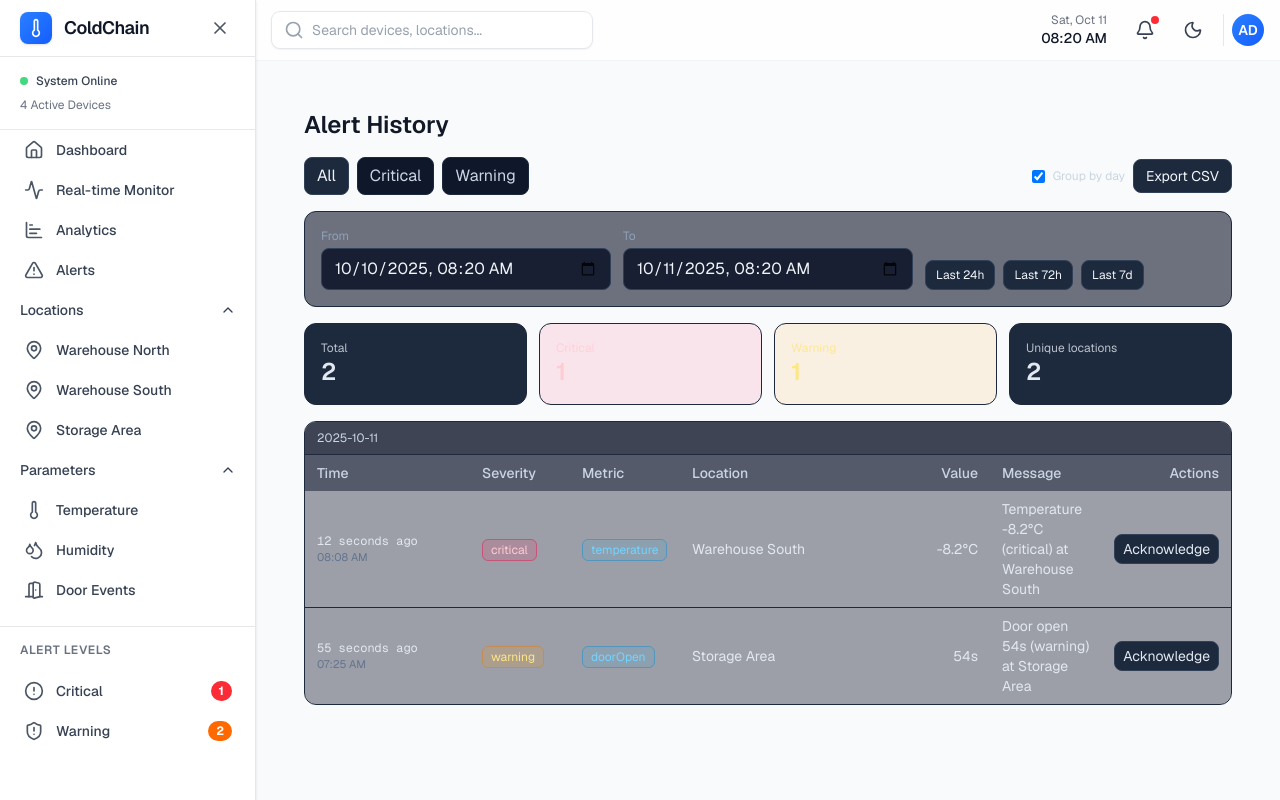
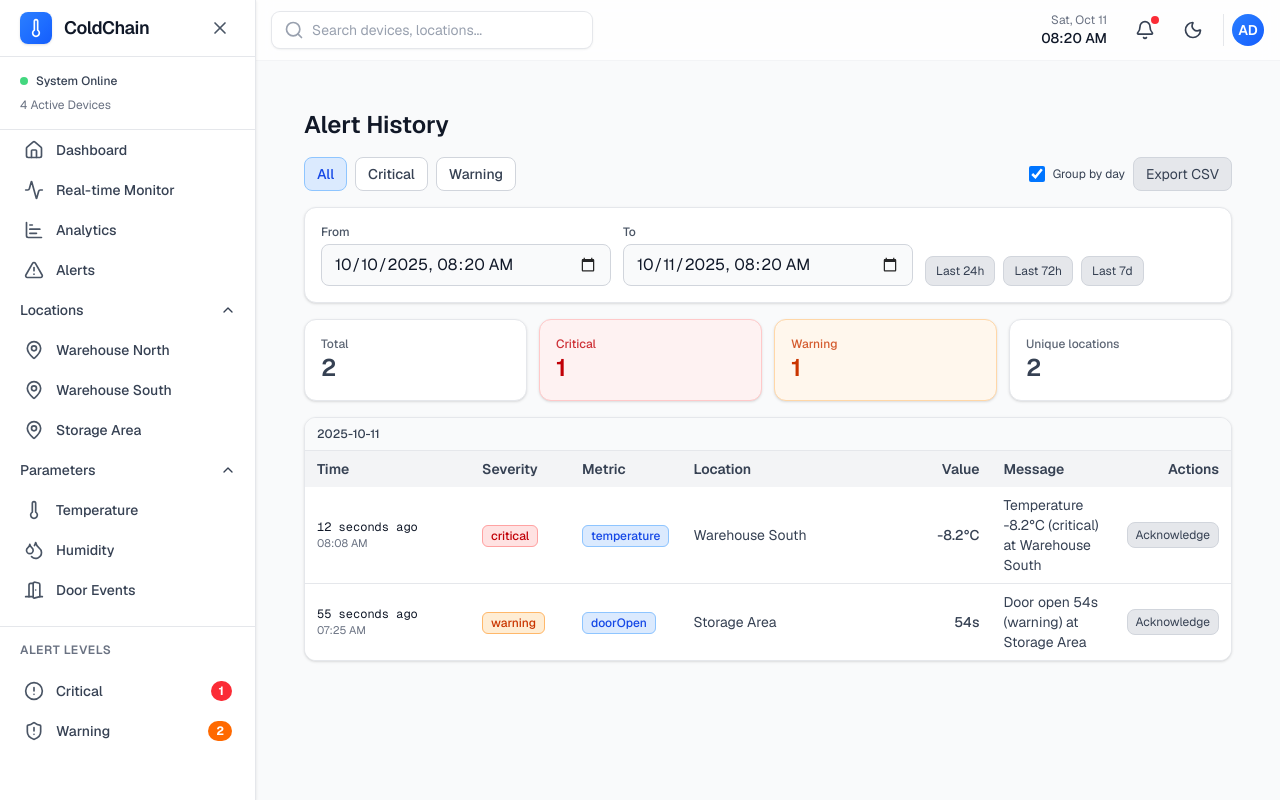
Before and after one commit to Axeldarren/ColdChain_Dashboard, a Next.js app: page /alert_level in a window 1280 px wide. Built offline with nearby package versions, Linux system fonts and the light colour scheme.

Commit message:
fixing light mode bug in the alert page

```diff
--- a/src/app/(dashboard)/alert_level/critical/page.tsx
+++ b/src/app/(dashboard)/alert_level/critical/page.tsx
@@ -3,8 +3,8 @@ import AlertHistory from "@/components/alerts/AlertHistory";
 
 export default function CriticalAlertsPage() {
   return (
-    <div className="p-6 space-y-4">
-      <h1 className="text-2xl font-semibold">Critical Alerts</h1>
+    <div className="space-y-4">
+      <h1 className="text-2xl font-semibold text-gray-900 dark:text-gray-100">Critical Alerts</h1>
       <AlertHistory defaultTab="critical" />
     </div>
   );
--- a/src/app/(dashboard)/alert_level/warning/page.tsx
+++ b/src/app/(dashboard)/alert_level/warning/page.tsx
@@ -3,8 +3,8 @@ import AlertHistory from "@/components/alerts/AlertHistory";
 
 export default function WarningAlertsPage() {
   return (
-    <div className="p-6 space-y-4">
-      <h1 className="text-2xl font-semibold">Warning Alerts</h1>
+    <div className="space-y-4">
+      <h1 className="text-2xl font-semibold text-gray-900 dark:text-gray-100">Warning Alerts</h1>
       <AlertHistory defaultTab="warning" />
     </div>
   );
--- a/src/app/(dashboard)/layout.tsx
+++ b/src/app/(dashboard)/layout.tsx
@@ -17,14 +17,16 @@ export default function DashboardLayout({
     <div className="flex min-h-screen w-full bg-gray-50 dark:bg-gray-900 transition-colors">
       <Sidebar />
       <div
-        className="flex flex-1 flex-col transition-all duration-300 ease-in-out"
+        className="flex flex-1 flex-col transition-all duration-300 ease-in-out min-w-0"
         style={{
           marginLeft: isSidebarCollapsed ? '0' : '256px', // 256px = w-64
         }}
       >
         <Navbar />
-        <main className="flex-1 overflow-y-auto p-6">
-          {children}
+        <main className="flex-1 overflow-y-auto overflow-x-hidden p-6 w-full">
+          <div className="max-w-[1800px] mx-auto">
+            {children}
+          </div>
         </main>
       </div>
     </div>
--- a/src/app/globals.css
+++ b/src/app/globals.css
@@ -1,10 +1,6 @@
 @import "tailwindcss";
 
 @custom-variant dark (&:where(.dark, .dark *));
-
-@tailwind base;
-@tailwind components;
-@tailwind utilities;
 
 :root {
   --background: #f9fafb;
--- a/src/components/alerts/AlertHistory.tsx
+++ b/src/components/alerts/AlertHistory.tsx
@@ -13,14 +13,12 @@ import { fmtTime, fmtValue, cls } from "./ui";
 type Tab = "all" | "critical" | "warning";
 
 export default function AlertHistory({ defaultTab = "all" as Tab }) {
-  const { items, acknowledge, clearAcknowledged } = useAlertFeed();
+  const { items, acknowledge } = useAlertFeed();
   const now = Date.now();
   const [from, setFrom] = useState<string>(() => toLocalInput(new Date(now - 24*3600*1000)));
   const [to, setTo] = useState<string>(() => toLocalInput(new Date(now)));
   const [tab, setTab] = useState<Tab>(defaultTab);
   const [groupByDay, setGroupByDay] = useState(true);
-  const [mounted, setMounted] = useState(false);
-  useEffect(() => setMounted(true), []);
   // Do not early-return before hooks below; preserve hook order across renders
 
   const range: DateRange = useMemo(() => {
@@ -66,49 +64,50 @@ export default function AlertHistory({ defaultTab = "all" as Tab }) {
   return (
     <div className="space-y-4">
       {/* Tabs & actions */}
-      <div className="flex items-center gap-2">
+      <div className="flex items-center gap-2 flex-wrap">
         <TabBtn active={tab==="all"} onClick={() => setTab("all")}>All</TabBtn>
         <TabBtn active={tab==="critical"} tone="critical" onClick={() => setTab("critical")}>Critical</TabBtn>
         <TabBtn active={tab==="warning"}  tone="warning"  onClick={() => setTab("warning")}>Warning</TabBtn>
         <div className="flex-1" />
-        <label className="text-xs text-slate-300 flex items-center gap-2">
-          <input type="checkbox" checked={groupByDay} onChange={(e)=>setGroupByDay(e.target.checked)} />
+        <label className="text-xs text-gray-700 dark:text-gray-300 flex items-center gap-2">
+          <input type="checkbox" checked={groupByDay} onChange={(e)=>setGroupByDay(e.target.checked)}
+            className="w-4 h-4 text-blue-600 bg-gray-50 dark:bg-gray-900 border-gray-300 dark:border-gray-700 rounded focus:ring-2 focus:ring-blue-500" />
           Group by day
         </label>
         <button onClick={exportCSV} className="px-3 py-1.5 rounded-lg text-sm
-             bg-slate-800 text-slate-100
-             border border-slate-700
-             hover:bg-slate-700
-             focus:outline-none focus:ring-2 focus:ring-slate-500/60">
+             bg-gray-200 dark:bg-gray-700 text-gray-700 dark:text-gray-200
+             border border-gray-300 dark:border-gray-600
+             hover:bg-gray-300 dark:hover:bg-gray-600
+             focus:outline-none focus:ring-2 focus:ring-blue-500 transition-colors">
           Export CSV
         </button>
       </div>
 
       {/* Filters */}
-      <div className="rounded-xl border border-slate-800 bg-slate-900/60 p-4 grid md:grid-cols-2 lg:grid-cols-3 gap-3">
+      <div className="rounded-xl border border-gray-200 dark:border-gray-700 bg-white dark:bg-gray-800 p-4 grid md:grid-cols-2 lg:grid-cols-3 gap-3 shadow-sm">
         <div>
-          <label className="block text-xs text-slate-400 mb-1">From</label>
+          <label className="block text-xs text-gray-600 dark:text-gray-400 mb-1 font-medium">From</label>
           <input
             type="datetime-local"
             value={from}
             onChange={(e)=>setFrom(e.target.value)}
             className="w-full rounded-lg px-3 py-2
-                       bg-slate-900/90 text-slate-100 placeholder:text-slate-400
-                       border border-slate-700
-                       focus:outline-none focus:ring-2 focus:ring-slate-500/60 focus:border-slate-500
+                       bg-gray-50 dark:bg-gray-900 text-gray-900 dark:text-gray-100 placeholder:text-gray-400 dark:placeholder:text-gray-500
+                       border border-gray-300 dark:border-gray-700
+                       focus:outline-none focus:ring-2 focus:ring-blue-500 focus:border-transparent
                        disabled:opacity-60"
           />
         </div>
         <div>
-          <label className="block text-xs text-slate-400 mb-1">To</label>
+          <label className="block text-xs text-gray-600 dark:text-gray-400 mb-1 font-medium">To</label>
           <input
             type="datetime-local"
             value={to}
             onChange={(e)=>setTo(e.target.value)}
             className="w-full rounded-lg px-3 py-2
-                       bg-slate-900/90 text-slate-100 placeholder:text-slate-400
-                       border border-slate-700
-                       focus:outline-none focus:ring-2 focus:ring-slate-500/60 focus:border-slate-500
+                       bg-gray-50 dark:bg-gray-900 text-gray-900 dark:text-gray-100 placeholder:text-gray-400 dark:placeholder:text-gray-500
+                       border border-gray-300 dark:border-gray-700
+                       focus:outline-none focus:ring-2 focus:ring-blue-500 focus:border-transparent
                        disabled:opacity-60"
           />
         </div>
@@ -129,13 +128,13 @@ export default function AlertHistory({ defaultTab = "all" as Tab }) {
 
       {/* Sections */}
       {Object.entries(sections).map(([day, rows]) => (
-        <section key={day} className="rounded-xl border border-slate-800 overflow-hidden">
+        <section key={day} className="rounded-xl border border-gray-200 dark:border-gray-700 overflow-hidden shadow-sm bg-white dark:bg-gray-800">
           {groupByDay && (
-            <div className="px-3 py-2 text-xs bg-slate-900/80 text-slate-300 border-b border-slate-800">{day}</div>
+            <div className="px-3 py-2 text-xs bg-gray-50 dark:bg-gray-900 text-gray-700 dark:text-gray-300 border-b border-gray-200 dark:border-gray-700 font-medium">{day}</div>
           )}
           <div className="overflow-x-auto">
             <table className="w-full text-sm">
-              <thead className="bg-slate-900/70 text-slate-300">
+              <thead className="bg-gray-100 dark:bg-gray-900 text-gray-700 dark:text-gray-300">
                 <tr>
                   <Th className="w-[165px]">Time</Th>
                   <Th className="w-[100px]">Severity</Th>
@@ -146,29 +145,29 @@ export default function AlertHistory({ defaultTab = "all" as Tab }) {
                   <Th className="w-[120px] text-right">Actions</Th>
                 </tr>
               </thead>
-              <tbody className="divide-y divide-slate-800">
+              <tbody className="divide-y divide-gray-200 dark:divide-gray-700">
                 {rows.length === 0 ? (
-                  <tr><td colSpan={7} className="p-6 text-center text-slate-400">No alerts.</td></tr>
+                  <tr><td colSpan={7} className="p-6 text-center text-gray-500 dark:text-gray-400">No alerts.</td></tr>
                 ) : rows.map(a => {
                   const t = fmtTime(a.ts);
                   return (
-                    <tr key={a.id} className="bg-slate-900/40 hover:bg-slate-900/60">
+                    <tr key={a.id} className="bg-white dark:bg-gray-800 hover:bg-gray-50 dark:hover:bg-gray-750 transition-colors">
                       <Td className="whitespace-nowrap">
-                        <div className="font-mono text-[12px] text-slate-200" title={t.date}>{t.rel}</div>
-                        <div className="text-[11px] text-slate-500">{new Date(a.ts).toLocaleTimeString([], {hour:"2-digit", minute:"2-digit"})}</div>
+                        <div className="font-mono text-[12px] text-gray-900 dark:text-gray-100" title={t.date}>{t.rel}</div>
+                        <div className="text-[11px] text-gray-500 dark:text-gray-400">{new Date(a.ts).toLocaleTimeString([], {hour:"2-digit", minute:"2-digit"})}</div>
                       </Td>
-                      <Td><span className={cls("px-2 py-0.5 rounded-md text-xs border",
-                        a.severity==="critical" ? "bg-rose-500/15 text-rose-200 border-rose-600/40" : "bg-amber-500/15 text-amber-200 border-amber-600/40"
+                      <Td><span className={cls("px-2 py-0.5 rounded-md text-xs border font-medium",
+                        a.severity==="critical" ? "bg-red-100 dark:bg-red-500/15 text-red-700 dark:text-red-300 border-red-300 dark:border-red-600/40" : "bg-orange-100 dark:bg-amber-500/15 text-orange-700 dark:text-amber-300 border-orange-300 dark:border-amber-600/40"
                       )}>{a.severity}</span></Td>
-                      <Td><span className="px-2 py-0.5 rounded-md text-xs border bg-sky-500/10 text-sky-300 border-sky-600/40">{a.metric}</span></Td>
+                      <Td><span className="px-2 py-0.5 rounded-md text-xs border font-medium bg-blue-100 dark:bg-sky-500/10 text-blue-700 dark:text-sky-300 border-blue-300 dark:border-sky-600/40">{a.metric}</span></Td>
                       <Td className="truncate" title={a.location || "Unknown"}>{a.location || "Unknown"}</Td>
-                      <Td className="text-right">{fmtValue(a.metric, a.value)}</Td>
+                      <Td className="text-right font-medium">{fmtValue(a.metric, a.value)}</Td>
                       <Td className="max-w-[460px] break-words" title={a.message || "—"}>{a.message || "—"}</Td>
                       <Td className="text-right">
                         {a.acknowledged ? (
-                          <span className="text-xs text-slate-500 italic">Ack</span>
+                          <span className="text-xs text-gray-500 dark:text-gray-400 italic">Ack</span>
                         ) : (
-                          <button onClick={()=>acknowledge(a.id)} className="px-2 py-1 rounded-lg bg-slate-800 border border-slate-700 hover:bg-slate-700">
+                          <button onClick={()=>acknowledge(a.id)} className="px-2 py-1 rounded-lg text-xs bg-gray-200 dark:bg-gray-700 border border-gray-300 dark:border-gray-600 text-gray-700 dark:text-gray-200 hover:bg-gray-300 dark:hover:bg-gray-600 transition-colors">
                             Acknowledge
                           </button>
                         )}
@@ -190,24 +189,15 @@ function toLocalInput(d: Date) {
   return `${d.getFullYear()}-${pad(d.getMonth()+1)}-${pad(d.getDate())}T${pad(d.getHours())}:${pad(d.getMinutes())}`;
 }
 
-function Badge({ children, tone }: { children: React.ReactNode; tone: "warning" | "critical" | "metric" }) {
-  const palette = {
-    warning: "bg-amber-500/15 text-amber-300 border-amber-600/40",
-    critical: "bg-rose-500/15 text-rose-300 border-rose-600/40",
-    metric: "bg-sky-500/10 text-sky-300 border-sky-600/40",
-  }[tone];
-  return <span className={`inline-flex items-center px-2 py-0.5 rounded-md text-xs border ${palette}`}>{children}</span>;
-}
-
 function Stat({ title, value, tone }: { title: string; value: number; tone?: "warning" | "critical" }) {
   const palette = tone === "critical"
-    ? "bg-rose-500/10 text-rose-200"
+    ? "bg-red-50 dark:bg-red-500/10 text-red-700 dark:text-red-300 border-red-200 dark:border-red-500/30"
     : tone === "warning"
-    ? "bg-amber-500/10 text-amber-200"
-    : "bg-slate-800 text-slate-200";
+    ? "bg-orange-50 dark:bg-amber-500/10 text-orange-700 dark:text-amber-300 border-orange-200 dark:border-amber-500/30"
+    : "bg-white dark:bg-gray-800 text-gray-700 dark:text-gray-200 border-gray-200 dark:border-gray-700";
   return (
-    <div className={`rounded-xl border border-slate-800 p-4 ${palette}`}>
-      <div className="text-xs opacity-80">{title}</div>
+    <div className={`rounded-xl border p-4 shadow-sm ${palette}`}>
+      <div className="text-xs opacity-80 font-medium">{title}</div>
       <div className="text-2xl font-semibold">{value}</div>
     </div>
   );
@@ -218,10 +208,10 @@ function QuickBtn({ children, onClick }: { children: React.ReactNode; onClick: (
     <button
       onClick={onClick}
       className="px-2.5 py-1.5 rounded-lg text-xs
-                 bg-slate-800 text-slate-100
-                 border border-slate-700
-                 hover:bg-slate-700
-                 focus:outline-none focus:ring-2 focus:ring-slate-500/60"
+                 bg-gray-200 dark:bg-gray-700 text-gray-700 dark:text-gray-200
+                 border border-gray-300 dark:border-gray-600
+                 hover:bg-gray-300 dark:hover:bg-gray-600
+                 focus:outline-none focus:ring-2 focus:ring-blue-500 transition-colors"
     >
       {children}
     </button>
@@ -229,18 +219,18 @@ function QuickBtn({ children, onClick }: { children: React.ReactNode; onClick: (
 }
 
 function Th({ children, className = "" }: { children: React.ReactNode; className?: string }) {
-  return <th className={`px-3 py-2 font-medium text-left ${className}`}>{children}</th>;
+  return <th className={`px-3 py-2 font-semibold text-left ${className}`}>{children}</th>;
 }
 function Td({ children, className = "", title }: { children: React.ReactNode; className?: string; title?: string }) {
-  return <td className={`px-3 py-2 text-slate-200 ${className}`} title={title}>{children}</td>;
+  return <td className={`px-3 py-2 text-gray-700 dark:text-gray-200 ${className}`} title={title}>{children}</td>;
 }
 function TabBtn({ active, children, tone, onClick }:{ active:boolean; children:React.ReactNode; tone?:"critical"|"warning"; onClick:()=>void }) {
-  const base = "px-3 py-1.5 rounded-lg border transition";
+  const base = "px-3 py-1.5 rounded-lg border transition text-sm font-medium";
   const activeCls = tone==="critical"
-    ? "bg-rose-500/20 border-rose-600/40 text-rose-100"
+    ? "bg-red-100 dark:bg-red-500/20 border-red-300 dark:border-red-600/40 text-red-700 dark:text-red-200"
     : tone==="warning"
-    ? "bg-amber-500/20 border-amber-600/40 text-amber-100"
-    : "bg-slate-800 border-slate-700 text-slate-100";
-  const idle = "bg-slate-900 border-slate-800 text-slate-300 hover:bg-slate-800";
+    ? "bg-orange-100 dark:bg-amber-500/20 border-orange-300 dark:border-amber-600/40 text-orange-700 dark:text-amber-200"
+    : "bg-blue-100 dark:bg-gray-700 border-blue-300 dark:border-gray-600 text-blue-700 dark:text-gray-100";
+  const idle = "bg-white dark:bg-gray-800 border-gray-300 dark:border-gray-700 text-gray-700 dark:text-gray-300 hover:bg-gray-100 dark:hover:bg-gray-750";
   return <button onClick={onClick} className={`${base} ${active ? activeCls : idle}`}>{children}</button>;
 }
```
Also changed, not shown: src/components/StatsCard.tsx (+5 -6 lines).
